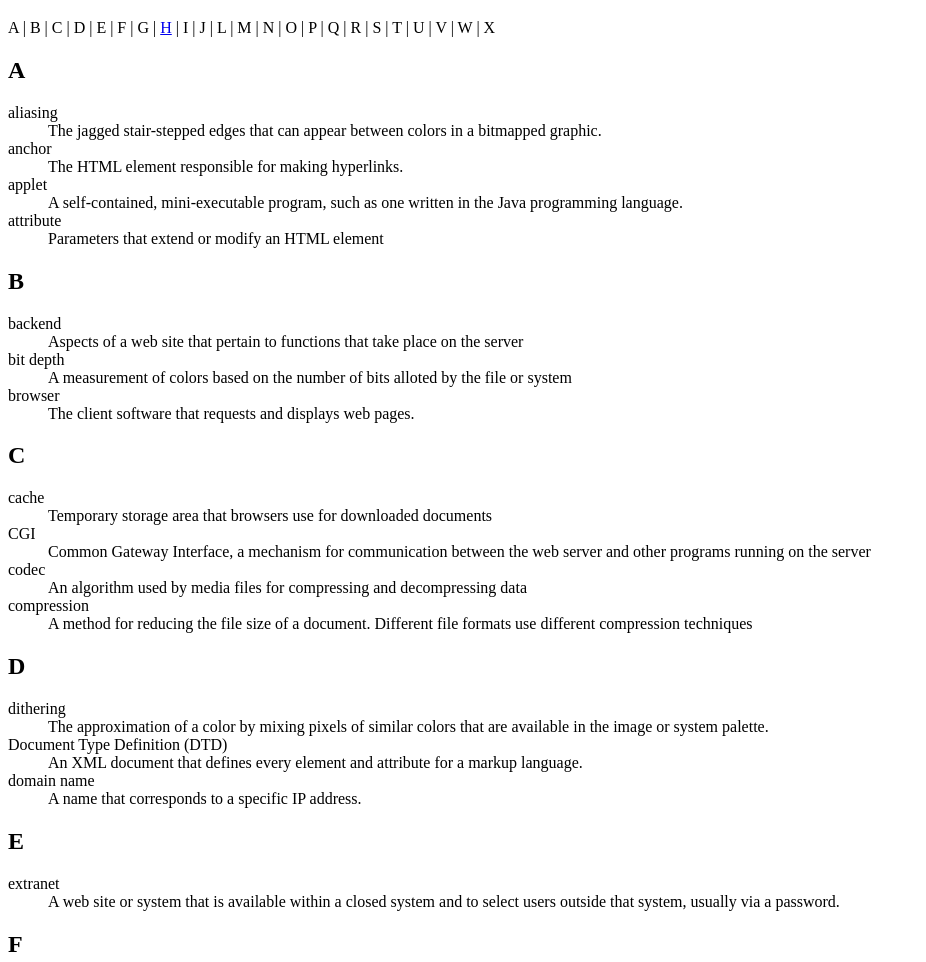
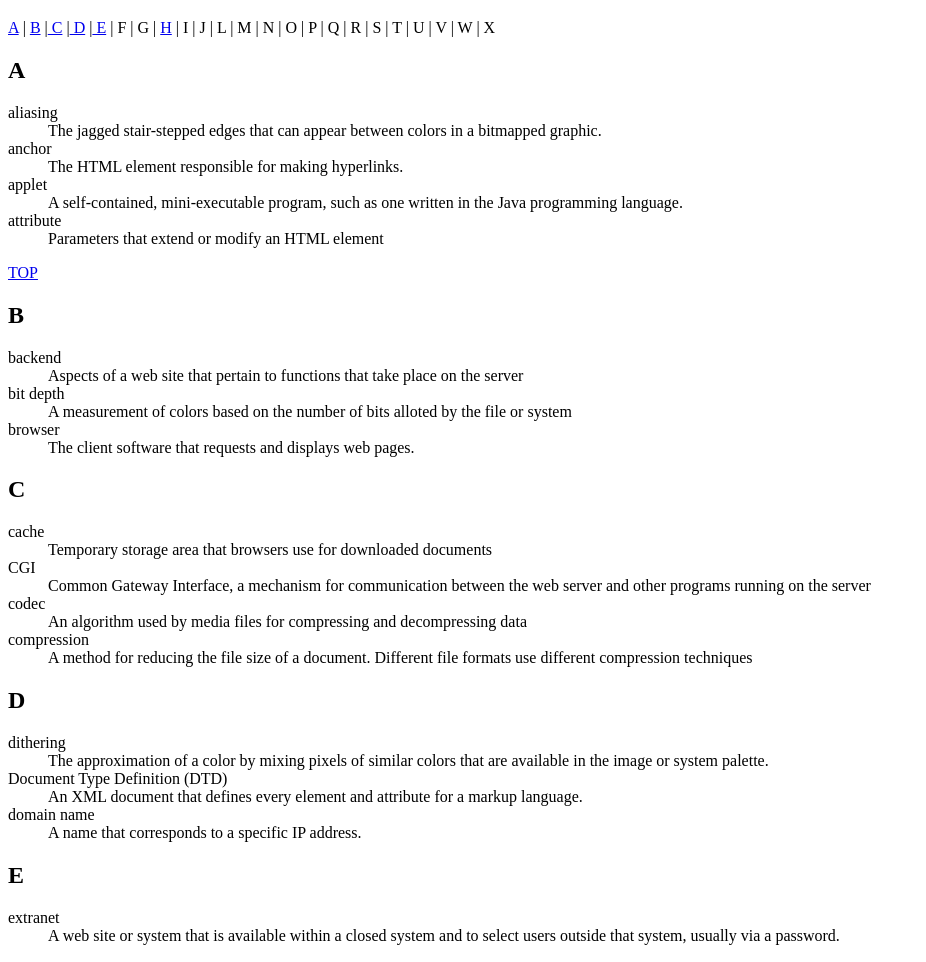
Before and after one commit to michellebrello/nutscape, a plain HTML site: page Ch6/glossary.html in a window 1280 px wide. Shown: the part 61-1023 px from the top of the page, without its empty margins (0-926 px from the left). Drawn offline with Linux system fonts and the light colour scheme.

Commit message:
completed 6-8

```diff
--- a/Ch6/glossary.html
+++ b/Ch6/glossary.html
@@ -7,11 +7,11 @@
 </head>
 <body>
 
-<h1>Glossary</h1>
+<h1 id="top">Glossary</h1>
 
-<p>A | B | C | D | E | F | G | <a href="#startH">H</a> | I | J | L | M | N | O | P | Q | R | S | T | U | V | W | X</p>
+<p><a href="#startA">A</a> | <a href="#startB">B</a> |<a href="#startC"> C</a> |<a href="#startD"> D</a> |<a href="#startE"> E</a> | F | G | <a href="#startH">H</a> | I | J | L | M | N | O | P | Q | R | S | T | U | V | W | X</p>
 
-<h2>A</h2>
+<h2 id="startA">A</h2>
 
 <dl>
 
@@ -28,8 +28,8 @@
 <dd>Parameters that extend or modify an HTML element</dd>
 
 </dl>
-
-<h2>B</h2>
+<p> <a href="#top">TOP</a></p>
+<h2 id="startB">B</h2>
 
 <dl>
 <dt>backend</dt>
@@ -42,7 +42,7 @@
 <dd>The client software that requests and displays web pages.</dd>
 </dl>
 
-<h2>C</h2>
+<h2 id="startC">C</h2>
 
 <dl>
 <dt>cache</dt>
@@ -58,7 +58,7 @@
 <dd>A method for reducing the file size of a document. Different file formats use different compression techniques</dd>
 </dl>
 
-<h2>D</h2>
+<h2 id="startD">D</h2>
 
 <dl>
 <dt>dithering</dt>
@@ -71,7 +71,7 @@
 <dd>A name that corresponds to a specific IP address.</dd>
 </dl>
 
-<h2>E</h2>
+<h2 id="startE">E</h2>
 
 <dl>
 <dt>extranet</dt>
```
